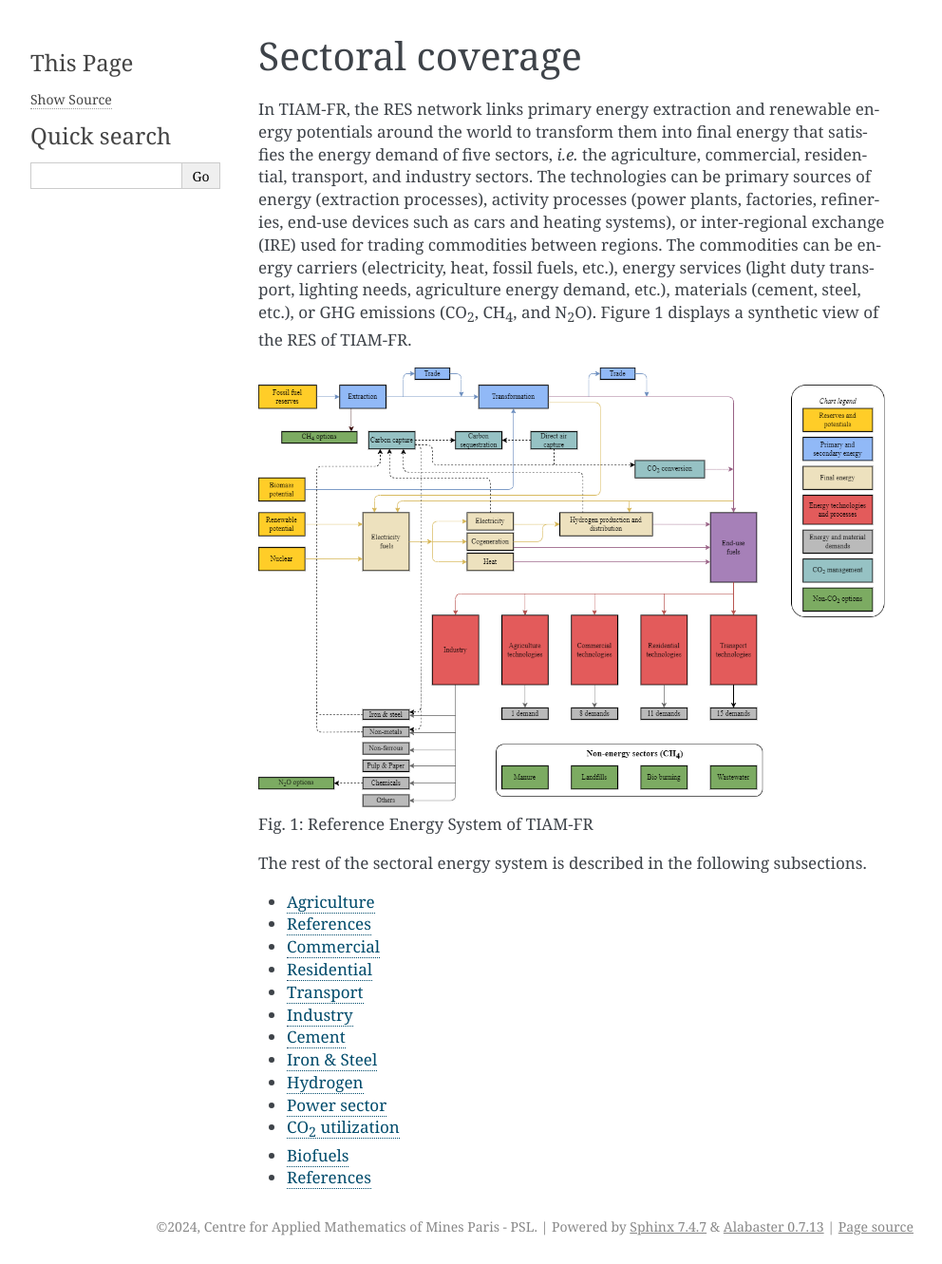
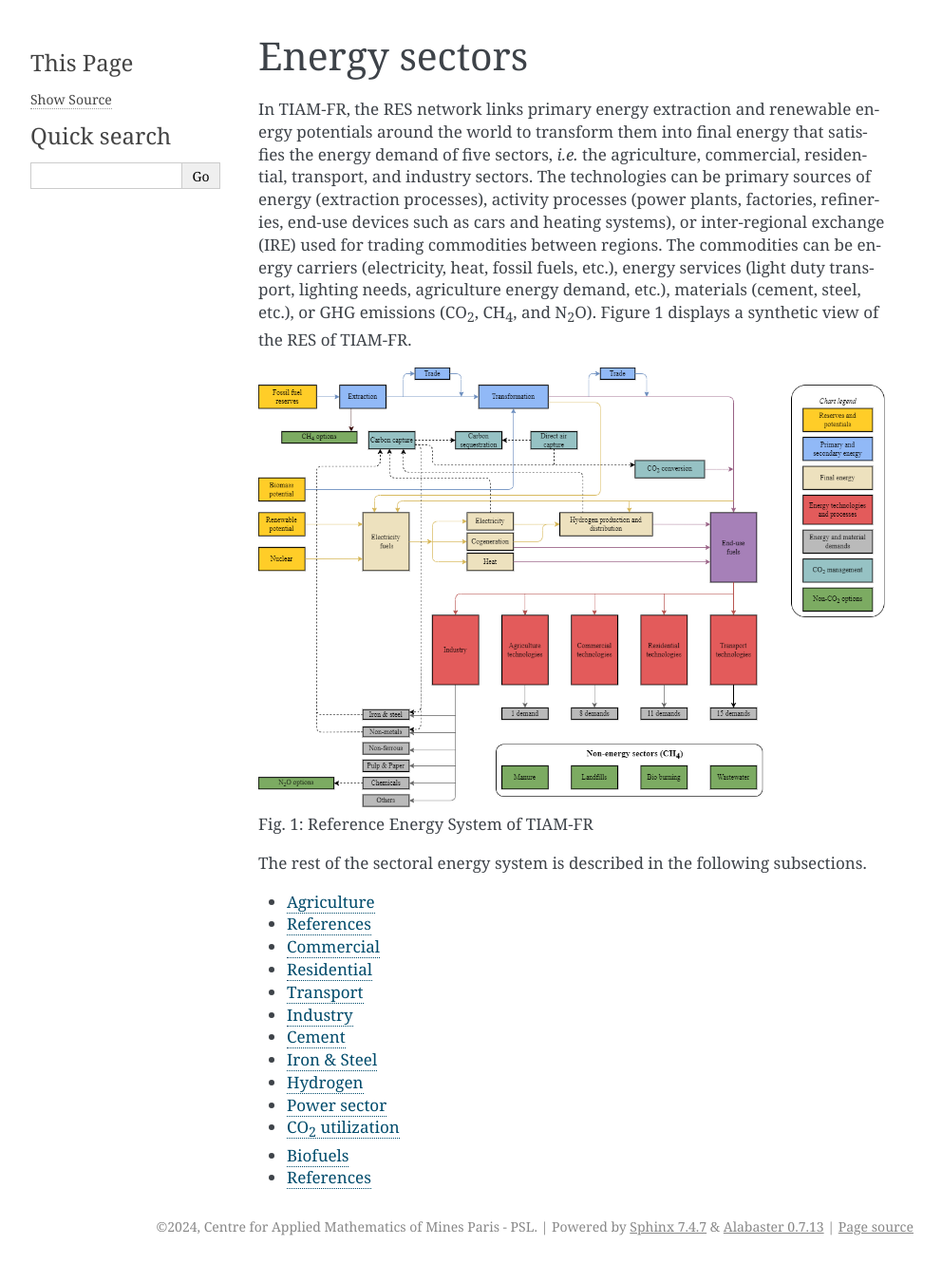
Before and after one commit to LucasDesport/tiam-fr, a Sphinx documentation site: the page built from docs/energy-sectors/index.md, in a window 1280 px wide. Shown: the whole page at 95% size, without its empty margins (148-1140 px from the left). Built offline with Sphinx 7.4.7, drawn with Linux system fonts in a browser that asks for light colours.

Commit message:
Update index.md
the title of the section is no longer 'sectoral coverage" but 'energy sectors'

```diff
--- a/docs/energy-sectors/index.md
+++ b/docs/energy-sectors/index.md
@@ -1,4 +1,4 @@
-# Sectoral coverage
+# Energy sectors
 
 In TIAM-FR, the RES network links primary energy extraction and renewable energy potentials around the world to transform them into final energy that satisfies the energy demand of five sectors,
 *i.e.* the agriculture, commercial, residential, transport, and industry sectors. The technologies can be primary sources of energy (extraction processes), activity processes (power plants,
```
